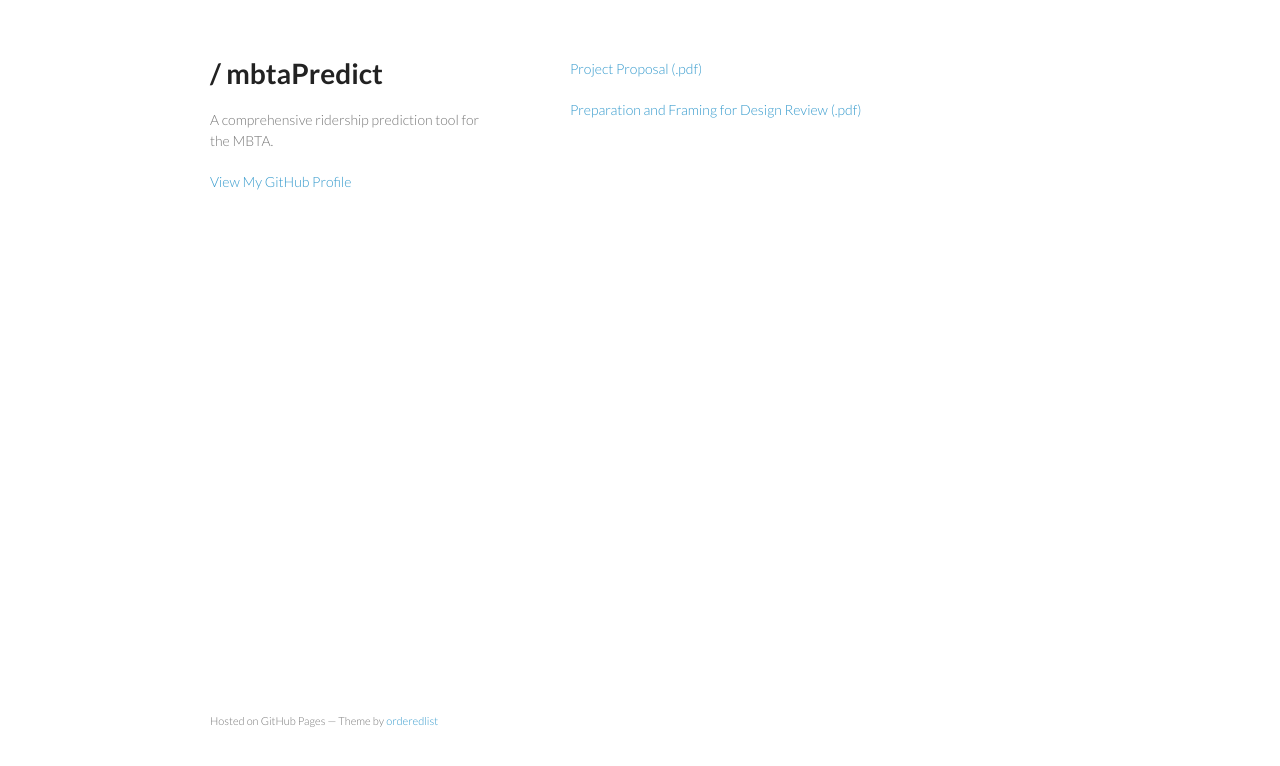
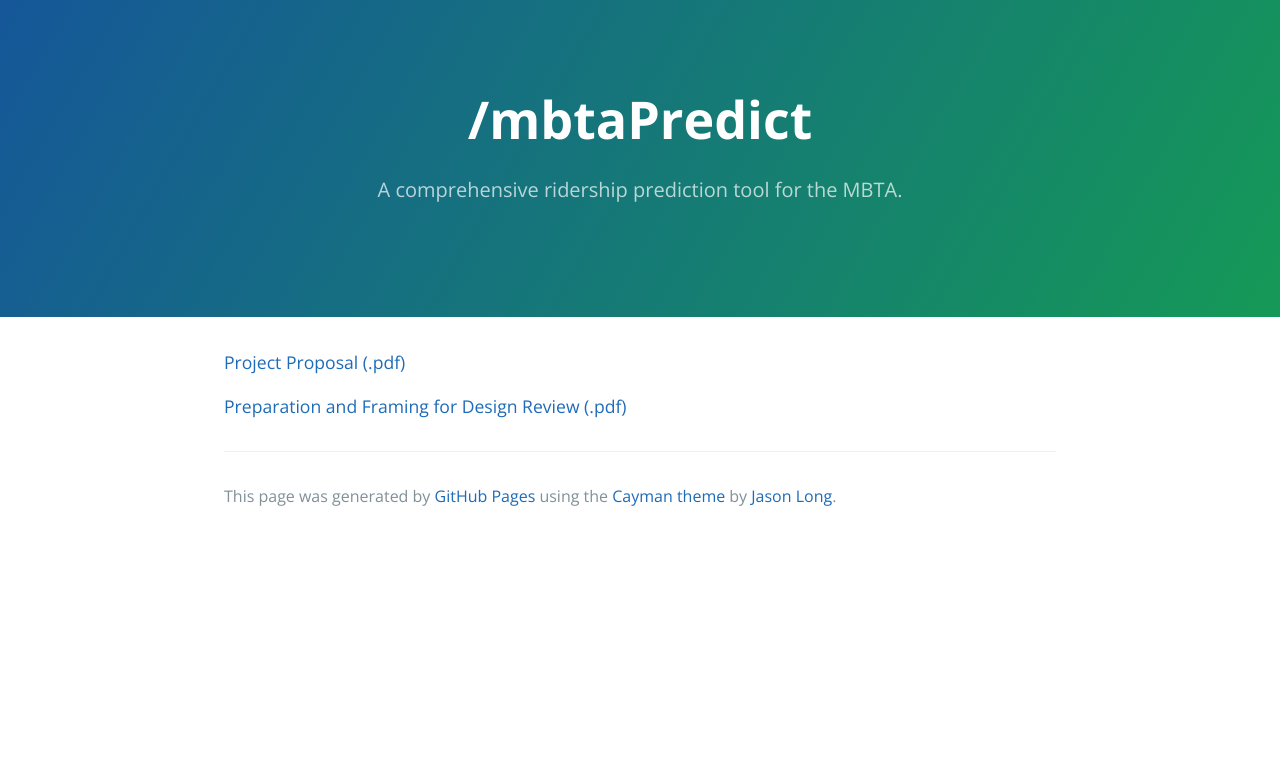
Before and after one commit to hubwayPredict/hubwayPredict.github.io, a plain HTML site: page index.html in a window 1280 px wide. Drawn offline with nearby package versions, Linux system fonts and the light colour scheme.

Commit message:
Replace master branch with page content via GitHub

```diff
--- a/index.html
+++ b/index.html
@@ -1,37 +1,32 @@
-<!doctype html>
-<html>
+<!DOCTYPE html>
+<html lang="en-us">
   <head>
-    <meta charset="utf-8">
-    <meta http-equiv="X-UA-Compatible" content="chrome=1">
-    <title>/ mbtaPredict by mbtaPredict</title>
-
-    <link rel="stylesheet" href="stylesheets/styles.css">
-    <link rel="stylesheet" href="stylesheets/pygment_trac.css">
-    <meta name="viewport" content="width=device-width, initial-scale=1, user-scalable=no">
-    <!--[if lt IE 9]>
-    <script src="//html5shiv.googlecode.com/svn/trunk/html5.js"></script>
-    <![endif]-->
+    <meta charset="UTF-8">
+    <title>/mbtaPredict by mbtaPredict</title>
+    <meta name="viewport" content="width=device-width, initial-scale=1">
+    <link rel="stylesheet" type="text/css" href="stylesheets/normalize.css" media="screen">
+    <link href='http://fonts.googleapis.com/css?family=Open+Sans:400,700' rel='stylesheet' type='text/css'>
+    <link rel="stylesheet" type="text/css" href="stylesheets/stylesheet.css" media="screen">
+    <link rel="stylesheet" type="text/css" href="stylesheets/github-light.css" media="screen">
   </head>
   <body>
-    <div class="wrapper">
-      <header>
-        <h1>/ mbtaPredict</h1>
-        <p>A comprehensive ridership prediction tool for the MBTA.</p>
+    <section class="page-header">
+      <h1 class="project-name">/mbtaPredict</h1>
+      <h2 class="project-tagline">A comprehensive ridership prediction tool for the MBTA.</h2>
+    </section>
 
-
-        <p class="view"><a href="https://github.com/mbtaPredict">View My GitHub Profile</a></p>
-
-      </header>
-      <section>
-        <p><a href="mbtaPredict_Project_Proposal.pdf">Project Proposal (.pdf)</a></p>
+    <section class="main-content">
+      <p><a href="mbtaPredict_Project_Proposal.pdf">Project Proposal (.pdf)</a></p>
 
 <p><a href="PreparationandFraming.pdf">Preparation and Framing for Design Review (.pdf)</a></p>
-      </section>
-      <footer>
-        <p><small>Hosted on GitHub Pages &mdash; Theme by <a href="https://github.com/orderedlist">orderedlist</a></small></p>
+
+      <footer class="site-footer">
+
+        <span class="site-footer-credits">This page was generated by <a href="https://pages.github.com">GitHub Pages</a> using the <a href="https://github.com/jasonlong/cayman-theme">Cayman theme</a> by <a href="https://twitter.com/jasonlong">Jason Long</a>.</span>
       </footer>
-    </div>
-    <script src="javascripts/scale.fix.js"></script>
+
+    </section>
+
 
   </body>
 </html>
--- a/params.json
+++ b/params.json
@@ -1 +1 @@
-{"name":"/ mbtaPredict","tagline":"A comprehensive ridership prediction tool for the MBTA.","body":"[Project Proposal (.pdf)](mbtaPredict_Project_Proposal.pdf)\r\n\r\n[Preparation and Framing for Design Review (.pdf)](PreparationandFraming.pdf)","google":"","note":"Don't delete this file! It's used internally to help with page regeneration."}
+{"name":"/mbtaPredict","tagline":"A comprehensive ridership prediction tool for the MBTA.","body":"[Project Proposal (.pdf)](mbtaPredict_Project_Proposal.pdf)\r\n\r\n[Preparation and Framing for Design Review (.pdf)](PreparationandFraming.pdf)","google":"","note":"Don't delete this file! It's used internally to help with page regeneration."}
```
